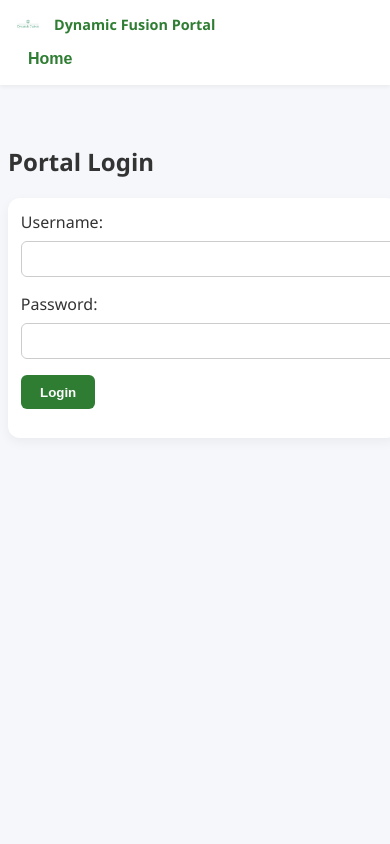
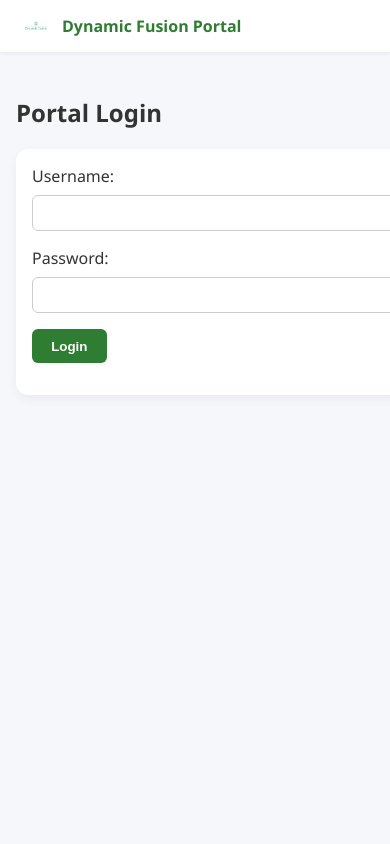
Before and after one commit to darothmuth/dynamic-fusion, a FastAPI app: page / in a window 390 px wide; the page is wider, and only the part inside the window is pictured. Run offline with FastAPI, Linux system fonts and the light colour scheme; parts of the project's set-up code (start-up, migrations or seed data) failed here and were passed over.

Commit message:
Update style.css for frontend UI

```diff
--- a/frontend/static/style.css
+++ b/frontend/static/style.css
@@ -305,50 +305,35 @@ th { background-color: #e8f5e9; color: #2e7d32; font-weight: bold; }
     font-weight: 600;
     color: #555;
 }
-/* Extra small devices (phones, ≤480px) */
+
+
+/* --- Responsive --- */
 @media (max-width: 480px) {
-    .navbar {
-        flex-direction: column;
-        align-items: flex-start;
-        padding: 8px 12px;
+    .navbar img { height: 32px; }
+    .logo { font-size: 1rem; }
+    .nav-links { display: none; } /* Hide desktop links */
+    .overflow-btn { display: block; } /* Show hamburger button */
+    .content { padding: 0.5rem 1rem; }
+    .main-content-section { padding: 1rem 0; }
+
+    /* Ensure tables are still scrollable on mobile */
+    table { font-size: 0.75rem; }
+    .table-container, .table-panel {
+        overflow-x: auto;
+        white-space: nowrap;
     }
 
-    .navbar img {
-        height: 32px;
-    }
-
-    .logo {
-        font-size: 0.9rem;
-    }
-
-    .content {
-        padding: 0.5rem;
-    }
-
-    .tab-controls {
-        flex-direction: column;
-        gap: 5px;
-    }
-
-    table {
-        font-size: 0.65rem;
-    }
-
-    th, td {
-        padding: 0.4rem;
-    }
-
-    .card, .form-panel, .panel {
-        padding: 0.8rem;
-    }
-
-    .modal-content {
-        width: 100%;
-        padding: 15px;
-    }
+    .card, .form-panel, .panel { padding: 1rem; }
+    .modal-content { width: 95%; max-width: none; }
+    .modal-info-grid { grid-template-columns: 1fr; }
 }
-
-
+/* Invoice Modal Logo */
+.logo-small-invoice {
+    height: 40px;   /* កំណត់ទំហំដូច navbar logo */
+    width: auto;    /* រក្សា aspect ratio */
+    margin-right: 10px; /* ចន្លោះពី text */
+    vertical-align: middle;
+}
 .company-name-invoice {
     font-size: 1.2rem; /* កំណត់អក្សរមិនធំពេក */
     color: #2e7d32;
```
